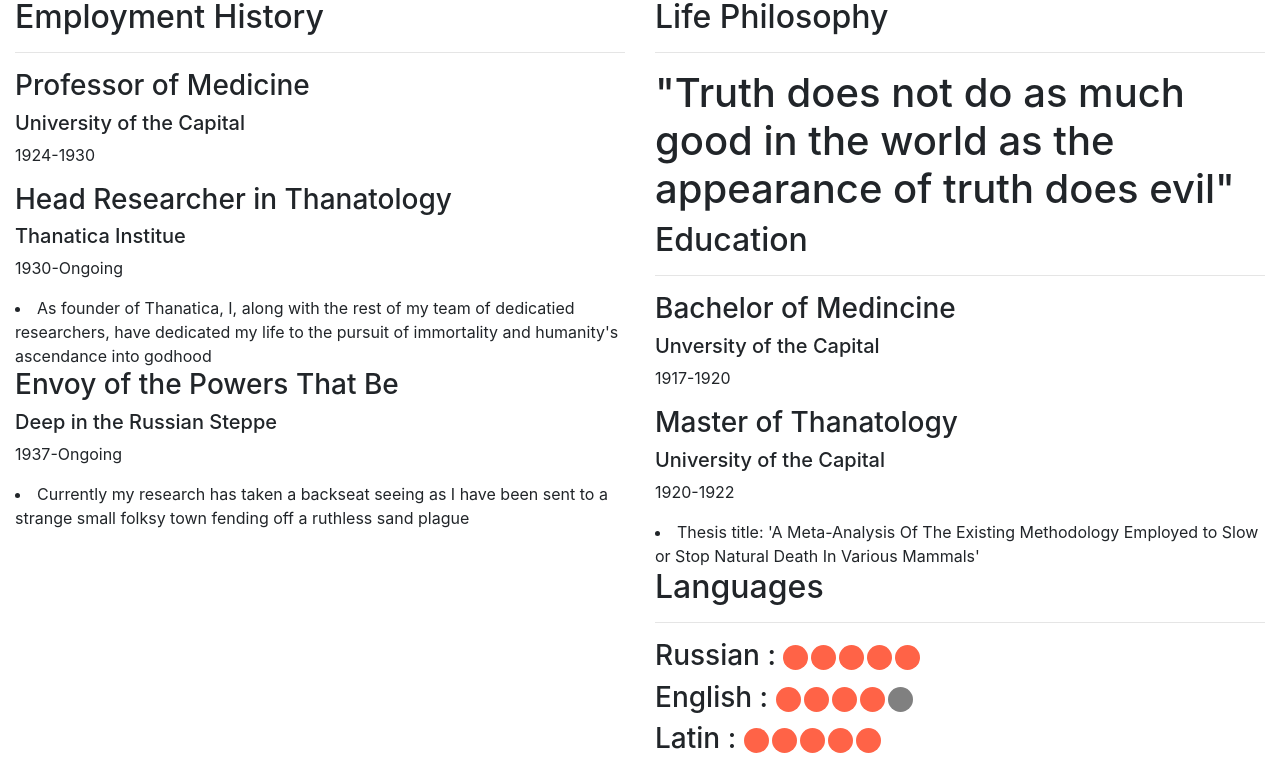
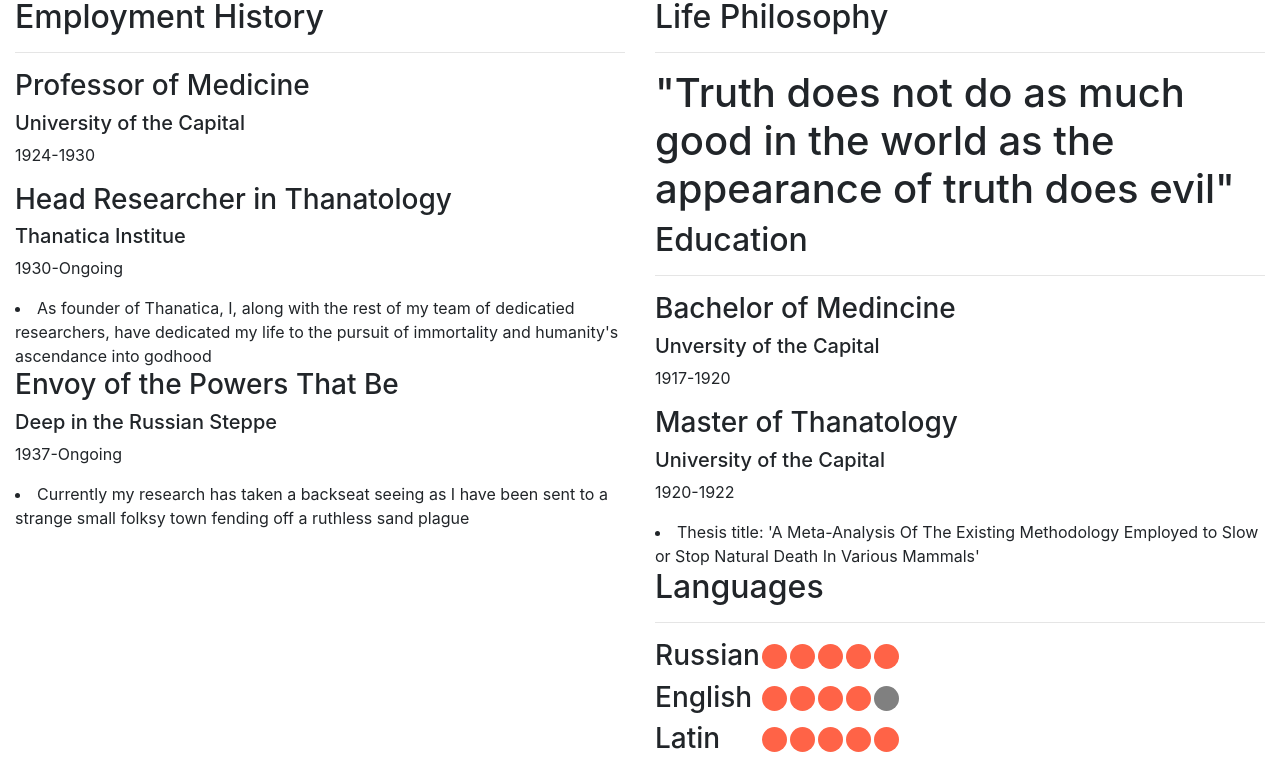
Before and after one commit to mrjazzybread/reactTutorial, a React (Create React App) app: page / in a window 1280 px wide. Shown: the part 358-1122 px from the top of the page. Built offline with nearby package versions, Linux system fonts and the light colour scheme.

Commit message:
redisigned the language section

```diff
--- a/src/lang.js
+++ b/src/lang.js
@@ -5,6 +5,8 @@
  * props.level -> a value between 1 and 5 that describes our skill (values below 1 and above 5 are defaulted to 0 and 5 respectively)
  *
  */
+
+import { Row, Col } from "react-bootstrap";
 
 function makeLevel(level){
     const array = new Array(5);
@@ -18,6 +20,8 @@ function makeLevel(level){
 
 function Lang(props){
     return (
-        <h3>{props.lang} : {makeLevel(props.level)}</h3>
+        <Row>
+            <Col md={2}> <h3>{props.lang} </h3> </Col> <Col>{makeLevel(props.level)} </Col>
+        </Row>
     )
 } export default Lang;
```
Also changed, not shown: 1 other file (tests, documents, lock files or other folders).
